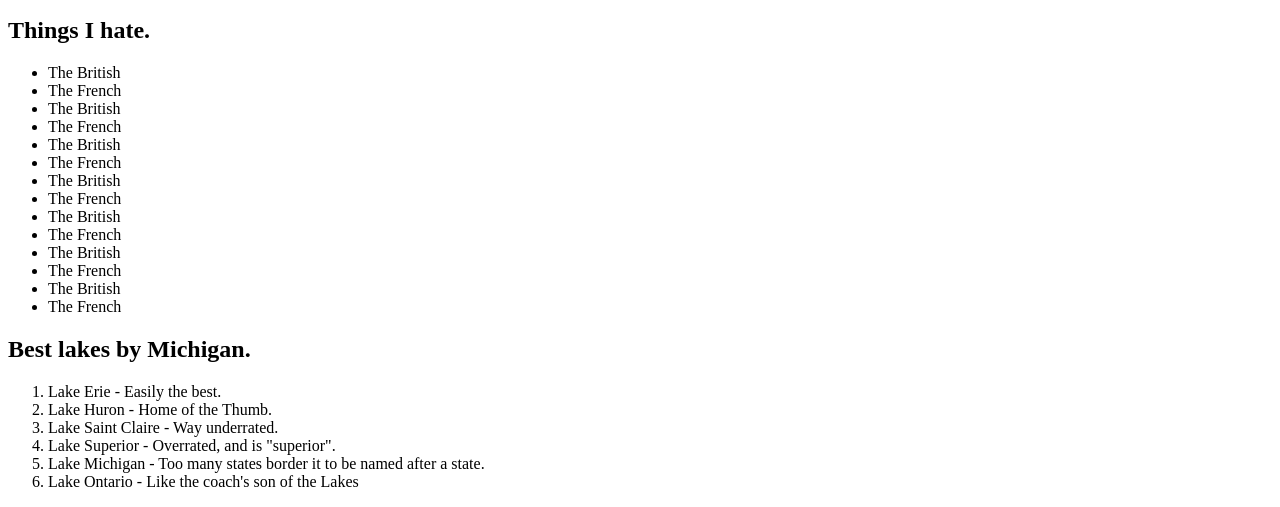
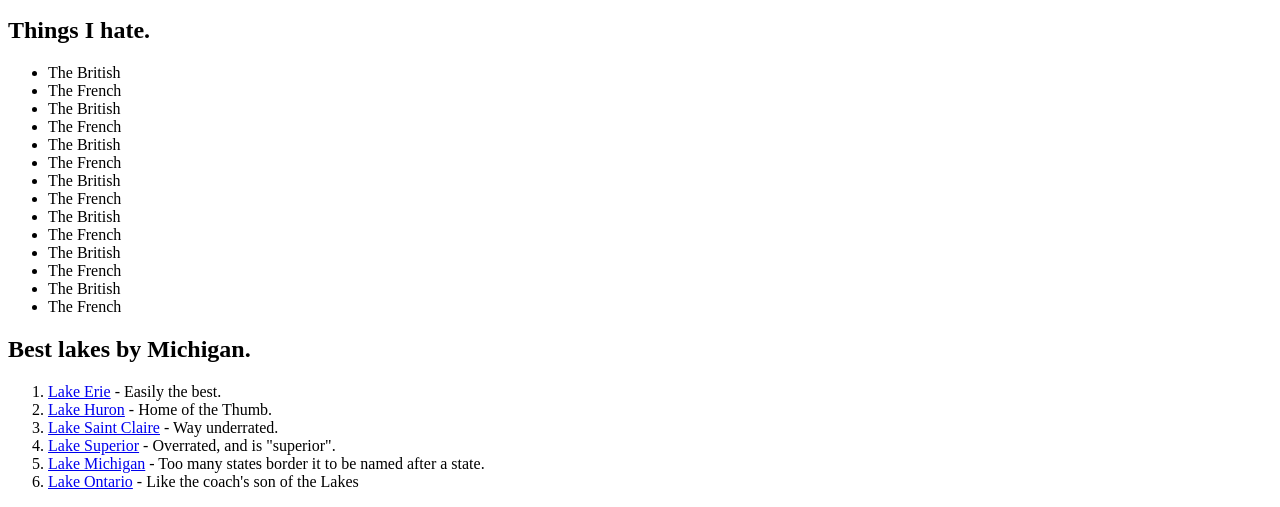
Before and after one commit to ChaseYako/YakoWebsite, a plain HTML site: page index.html in a window 1280 px wide. Shown: the part 401-908 px from the top of the page. Drawn offline with Linux system fonts and the light colour scheme.

Commit message:
Update index.html

```diff
--- a/index.html
+++ b/index.html
@@ -39,11 +39,11 @@
     </ul>
     <h2>Best lakes by Michigan.</h2>
     <ol>
-      <li>Lake Erie - Easily the best.</li>
-      <li>Lake Huron - Home of the Thumb.</li>
-      <li>Lake Saint Claire - Way underrated.</li>
-      <li>Lake Superior - Overrated, and is "superior".</li>
-      <li>Lake Michigan - Too many states border it to be named after a state.</li>
-      <li>Lake Ontario - Like the coach's son of the Lakes</li>
+      <li><a href="https://th.bing.com/th/id/OIP.2HcKWk2WyM7ONwpgMVYTKwHaFA?pid=ImgDet&rs=1">Lake Erie</a> - Easily the best.</li>
+      <li><a href="https://th.bing.com/th/id/R.3c162943d4da7406ab247b244041f2c8?rik=3gVmN79RpF%2bxnw&pid=ImgRaw&r=0">Lake Huron</a> - Home of the Thumb.</li>
+      <li><a href="https://th.bing.com/th/id/R.ff1081fd218da13d85de30990a23ed51?rik=hFbYiYgfWF8n4Q&pid=ImgRaw&r=0">Lake Saint Claire</a> - Way underrated.</li>
+      <li><a href="https://th.bing.com/th/id/R.36176160de17cded4bd5477704e073f4?rik=TFo4awOUd6zc5Q&riu=http%3a%2f%2fwallpapercave.com%2fwp%2fFmrQsIA.jpg&ehk=iI6cq6fFQaU6ksAjFUZRmu6WQRkNU%2bv7XRs6GULVq4E%3d&risl=&pid=ImgRaw&r=0">Lake Superior</a> - Overrated, and is "superior".</li>
+      <li><a href="https://th.bing.com/th?id=OIF.ezsQVTz%2by8ooeYWUGuFZ8g&pid=ImgDet&rs=1">Lake Michigan</a> - Too many states border it to be named after a state.</li>
+      <li><a href="https://th.bing.com/th/id/R.402657049c2bf6e7332cc792e8a735fa?rik=1poqaHs2zBaU9w&pid=ImgRaw&r=0">Lake Ontario</a> - Like the coach's son of the Lakes</li>
   </body>
 </html>
```
